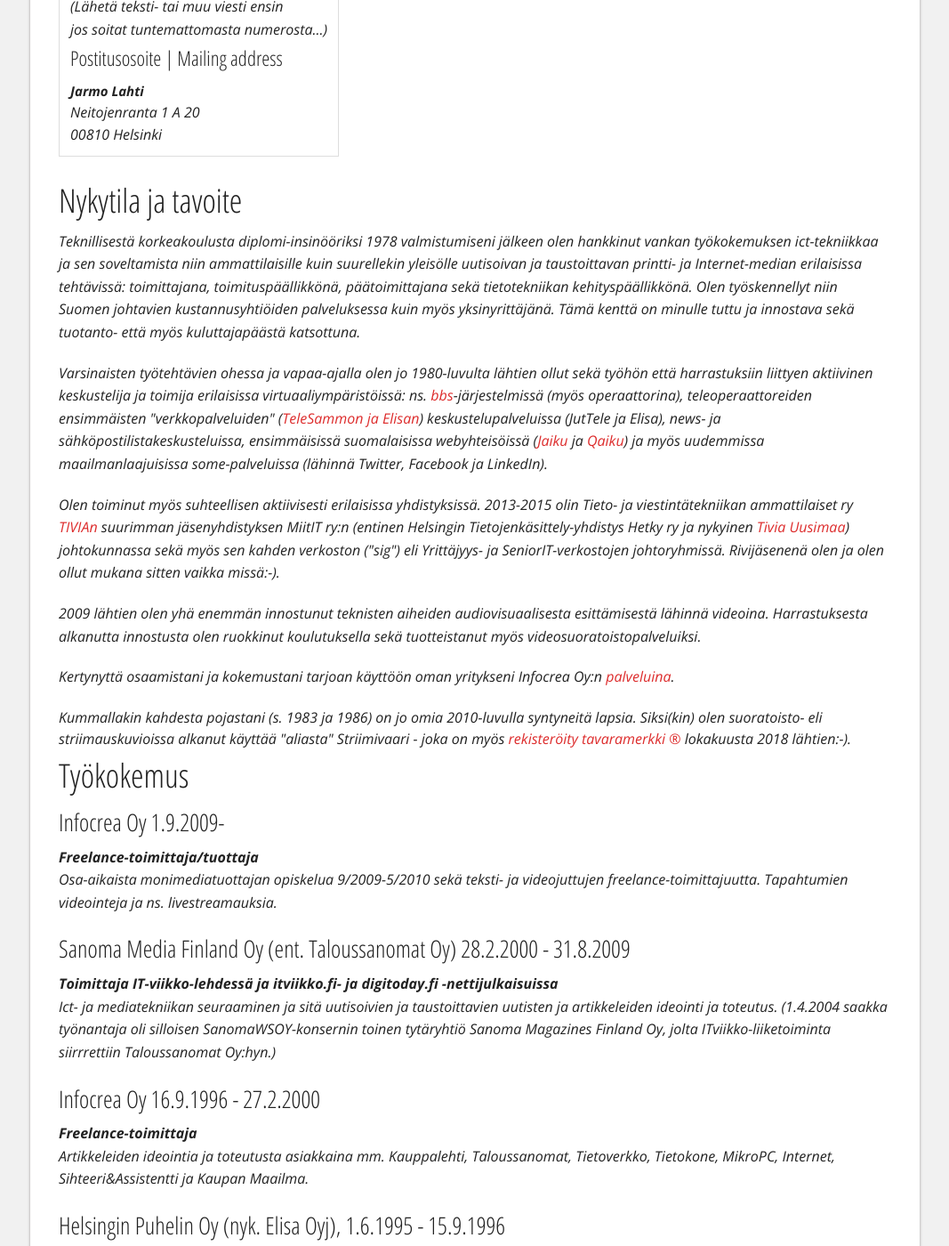
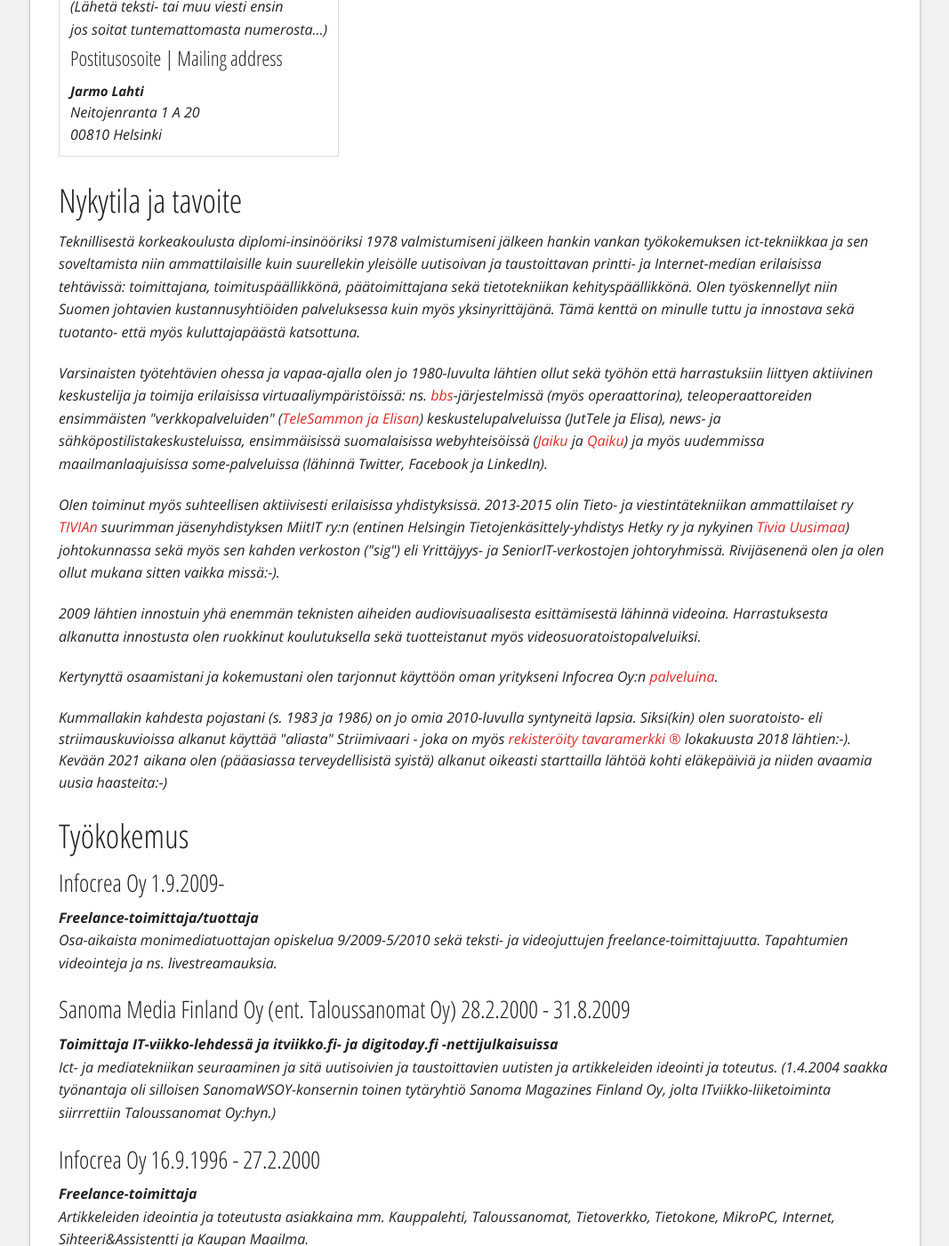
Before and after one commit to Pyppe/infocrea.fi, a Jekyll site: the page built from cv.html, in a window 1280 px wide and 1400 px high, scrolled down 610 px. Shown: the whole window at 89% size, without its empty margins (106-1173 px from the left). Built offline with Jekyll 4.4.1, drawn with Linux system fonts in a browser that asks for light colours.

Commit message:
cv-päivitys

```diff
--- a/cv.html
+++ b/cv.html
@@ -15,7 +15,7 @@
 
 <h2>Nykytila ja tavoite</h2>
 
-<p>Teknillisestä korkeakoulusta diplomi-insinööriksi 1978 valmistumiseni jälkeen olen hankkinut vankan työkokemuksen
+<p>Teknillisestä korkeakoulusta diplomi-insinööriksi 1978 valmistumiseni jälkeen hankin vankan työkokemuksen
   ict-tekniikkaa ja sen soveltamista niin ammattilaisille kuin suurellekin yleisölle uutisoivan ja taustoittavan
   printti- ja Internet-median erilaisissa tehtävissä: toimittajana, toimituspäällikkönä, päätoimittajana sekä
   tietotekniikan kehityspäällikkönä. Olen työskennellyt niin Suomen johtavien kustannusyhtiöiden palveluksessa kuin myös
@@ -28,11 +28,13 @@
   Olen toiminut myös suhteellisen aktiivisesti erilaisissa yhdistyksissä. 2013-2015 olin Tieto- ja viestintätekniikan ammattilaiset ry <a href="http://tivia.fi">TIVIAn</a> suurimman jäsenyhdistyksen MiitIT ry:n (entinen Helsingin Tietojenkäsittely-yhdistys Hetky ry ja nykyinen <a href="http://tiviauusimaa.fi">Tivia Uusimaa</a>) johtokunnassa sekä myös sen kahden verkoston ("sig") eli Yrittäjyys- ja SeniorIT-verkostojen johtoryhmissä. Rivijäsenenä olen ja olen ollut mukana sitten vaikka missä:-).
   </p>
 
-<p>2009 lähtien olen yhä enemmän innostunut teknisten aiheiden audiovisuaalisesta esittämisestä lähinnä videoina.
+<p>2009 lähtien innostuin yhä enemmän teknisten aiheiden audiovisuaalisesta esittämisestä lähinnä videoina.
   Harrastuksesta alkanutta innostusta olen ruokkinut koulutuksella sekä tuotteistanut myös
   videosuoratoistopalveluiksi.</p>
- <p>Kertynyttä osaamistani ja kokemustani tarjoan käyttöön oman yritykseni Infocrea Oy:n <a href="http://www.infocrea.fi/palvelut/">palveluina</a>.</p>
+ <p>Kertynyttä osaamistani ja kokemustani olen tarjonnut käyttöön oman yritykseni Infocrea Oy:n <a href="http://www.infocrea.fi/palvelut/">palveluina</a>.</p>
  Kummallakin kahdesta pojastani (s. 1983 ja 1986) on jo omia 2010-luvulla syntyneitä lapsia. Siksi(kin) olen suoratoisto- eli striimauskuvioissa alkanut käyttää "aliasta" Striimivaari - joka on myös <a href="https://www.infocrea.fi/blogi/2018/11/striimivaari-on-rekisteroity-tavaramerkki/">rekisteröity tavaramerkki ®</a> lokakuusta 2018 lähtien:-).
+
+ <p>Kevään 2021 aikana olen (pääasiassa terveydellisistä syistä) alkanut oikeasti starttailla lähtöä kohti eläkepäiviä ja niiden avaamia uusia haasteita:-)
 
 
 <h2>Työkokemus</h2>
@@ -103,4 +105,4 @@
   asiantuntijat Kari Hintikka, Jukka Nortio ja Petri Väyrynen:
   <a href="http://www.linkedin.com/in/jarmolahti"><i class="fa fa-linkedin-square"></i>&nbsp;jarmolahti</a>
 
-<p><b>Päivitetty:</b> 4.6.2020</p>
+<p><b>Päivitetty:</b> 7.4.2021</p>
```
